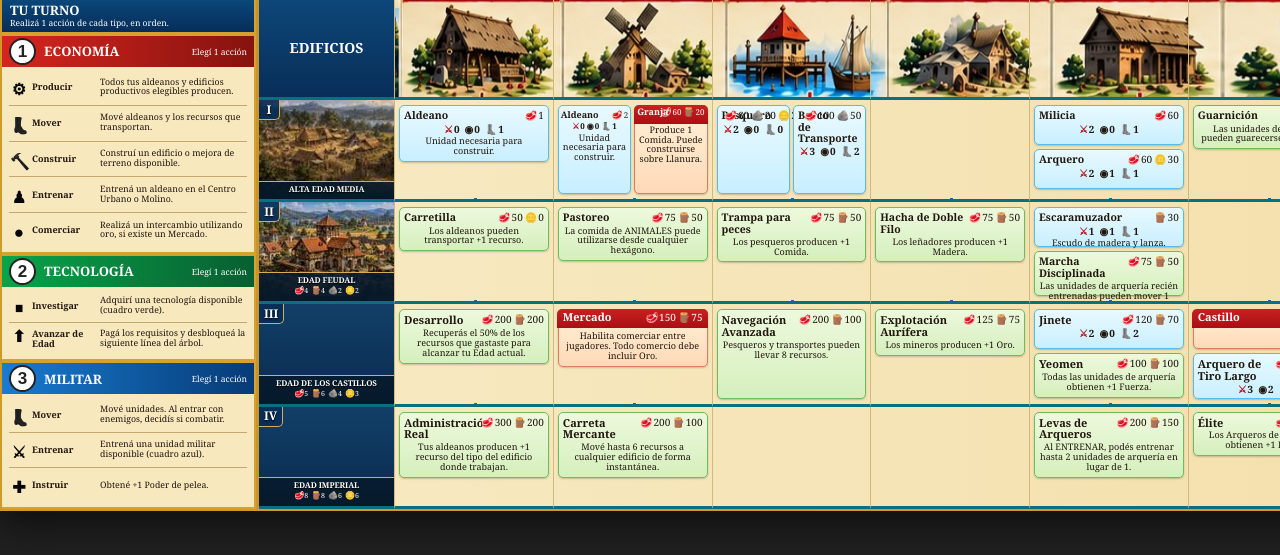
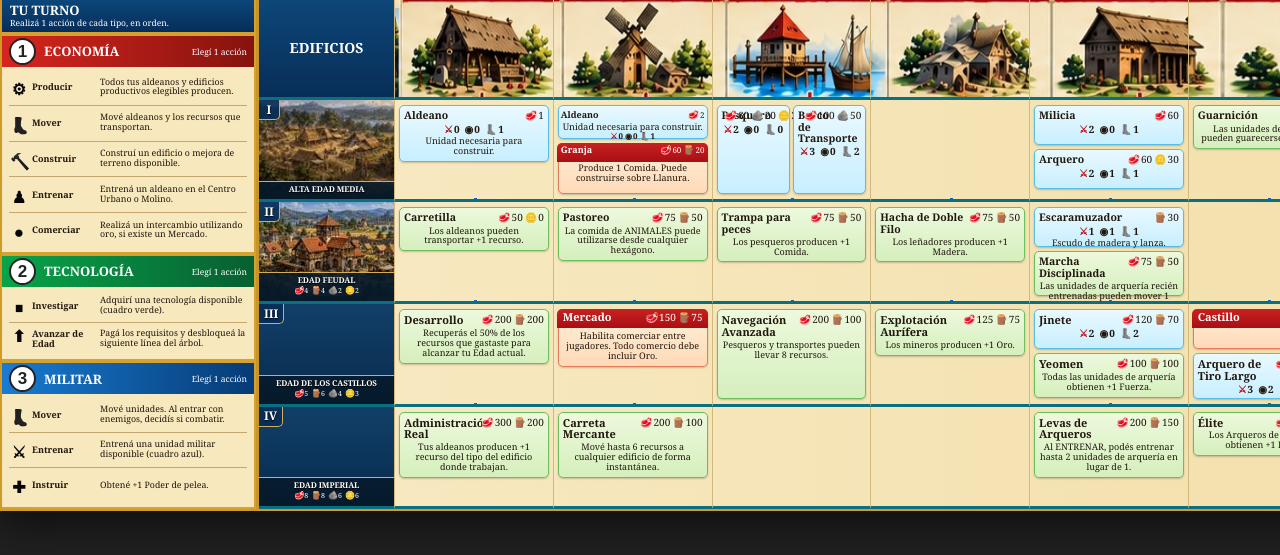
Before and after one commit to TzalDadok/player-mat-engine, a plain HTML site: page player-mat-engine-v1/index.html in a window 1280 px wide. Shown: the part 153-708 px from the top of the page. Drawn offline with Linux system fonts and the light colour scheme.

Commit message:
Stack Mill villager and Farm vertically

```diff
--- a/player-mat-engine-v1/styles.css
+++ b/player-mat-engine-v1/styles.css
@@ -35,7 +35,7 @@ html,body{margin:0;min-height:100%;background:#202020;color:var(--ink);font-fami
 .age-cell:has(>img):after{content:"";position:absolute;inset:0;z-index:1;background:linear-gradient(180deg,#0002 0%,#0000 42%,#0008 100%);pointer-events:none}
 
 /* Molino: Aldeano + Granja comparten la primera casilla */
-.slot[data-age="dark"][data-building="mill"]{flex-direction:row;gap:3px}
+.slot[data-age="dark"][data-building="mill"]{flex-direction:column;gap:4px}
 .slot[data-age="dark"][data-building="mill"]>.node{flex:1 1 0;min-width:0;padding-left:2px;padding-right:2px}
 .slot[data-age="dark"][data-building="mill"] .node-title{font-size:9px}
 .slot[data-age="dark"][data-building="mill"] .stats{gap:2px;font-size:8px}
@@ -59,3 +59,8 @@ html,body{margin:0;min-height:100%;background:#202020;color:var(--ink);font-fami
 .node.building .node-head .node-title{color:#fff;margin:0}
 .node.building .node-head .costline{color:#fff}
 .node.building .node-title{margin-top:0;margin-bottom:0}
+
+/* Molino / Alta Edad Media: Aldeano arriba, Granja abajo; atributos del Aldeano al pie */
+.slot[data-age="dark"][data-building="mill"]>.node{flex:1 1 0;min-height:0}
+.slot[data-age="dark"][data-building="mill"]>.node.unit{display:flex;flex-direction:column}
+.slot[data-age="dark"][data-building="mill"]>.node.unit .stats{order:10;margin-top:auto}
```
